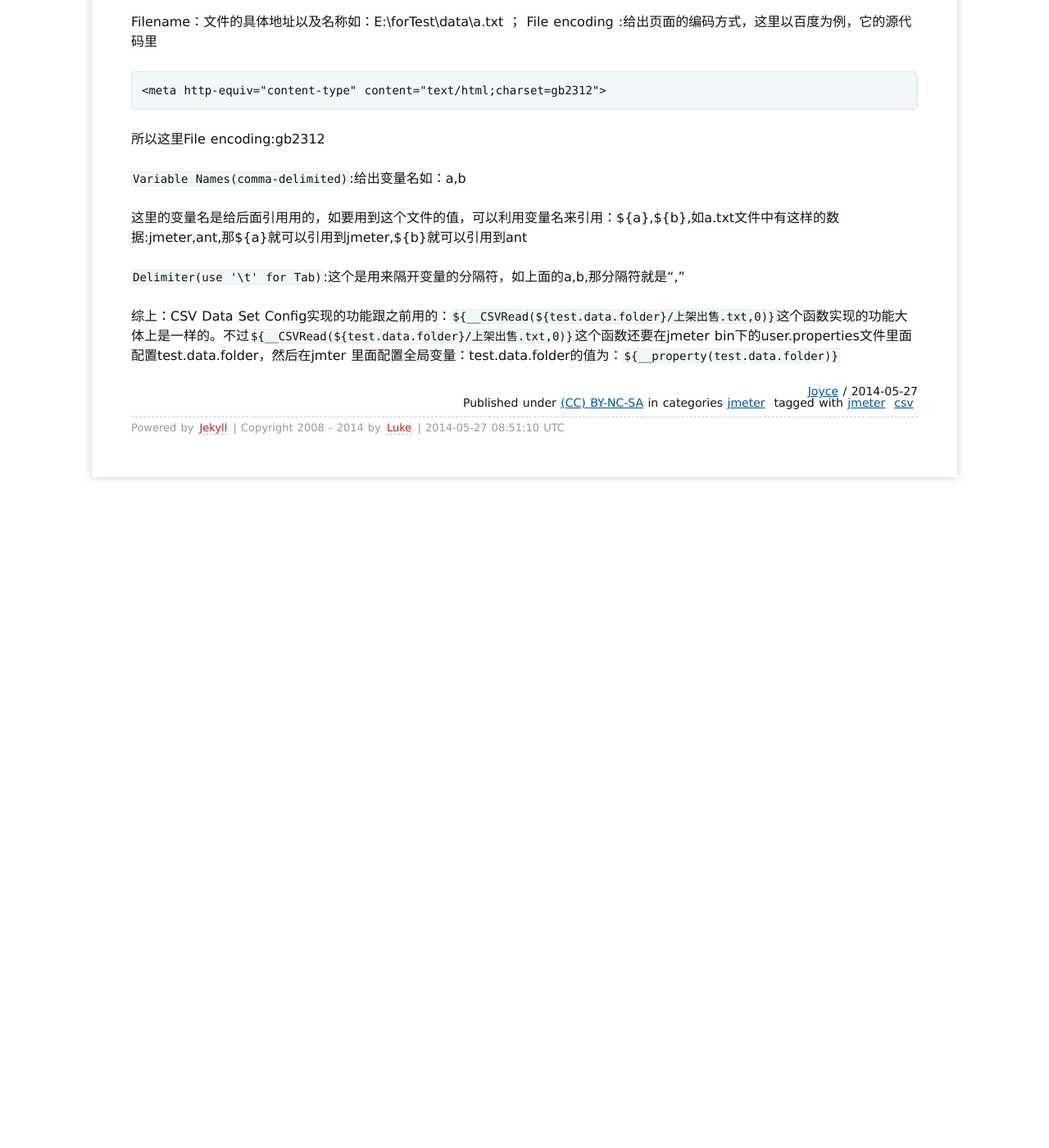
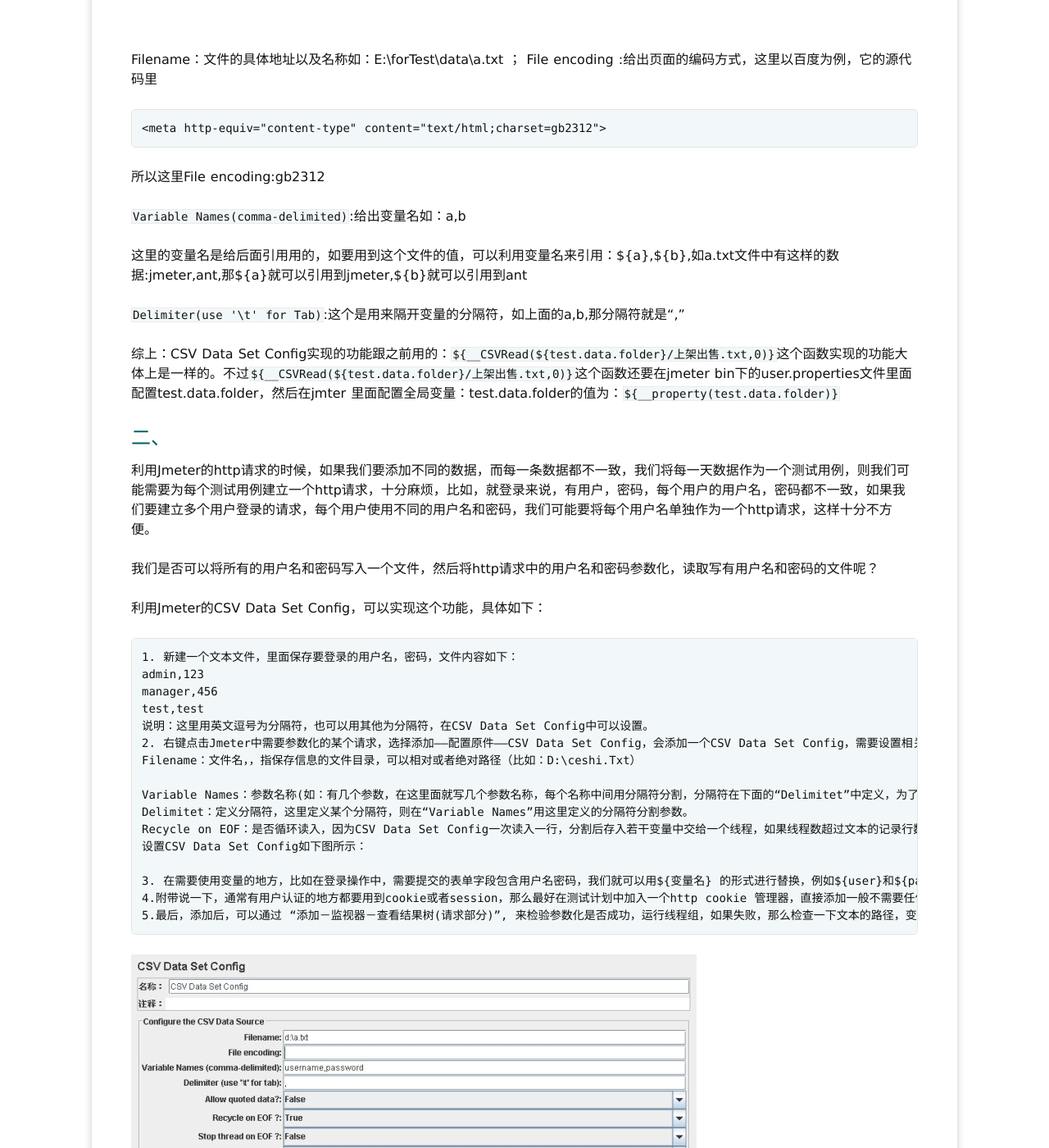
Before and after one commit to minghongjun/minghongjun.github.io, a Jekyll site: the page built from _posts/2014/2014-05-27-Jmeter-配置元件-CSVDataSetConfig用法.md, in a window 1280 px wide and 1400 px high, scrolled down 763 px. Shown: the whole window at 82% size. Built offline with Jekyll 4.4.1, drawn with Linux system fonts in a browser that asks for light colours; Markdown is read by kramdown in place of the engine named in the settings; comment, search, counter and statistics services are not loaded; before the commit the page ends 1393 px from its top, so only the background shows below that.

Commit message:
daily updates

```diff
--- a/_posts/2014/2014-05-27-Jmeter-配置元件-CSVDataSetConfig用法.md
+++ b/_posts/2014/2014-05-27-Jmeter-配置元件-CSVDataSetConfig用法.md
@@ -6,6 +6,8 @@ tags:
     - jmeter
     - csv
 ---
+
+## 一、
 
 CSV Data Set Config的用法，如下图：
 
@@ -25,3 +27,31 @@ File encoding :给出页面的编码方式，这里以百度为例，它的源
 `Delimiter(use '\t' for Tab)`:这个是用来隔开变量的分隔符，如上面的a,b,那分隔符就是“,”
 
 综上：CSV Data Set Config实现的功能跟之前用的：`${__CSVRead(${test.data.folder}/上架出售.txt,0)}`这个函数实现的功能大体上是一样的。不过`${__CSVRead(${test.data.folder}/上架出售.txt,0)}`这个函数还要在jmeter bin下的user.properties文件里面配置test.data.folder，然后在jmter 里面配置全局变量：test.data.folder的值为：`${__property(test.data.folder)}`
+
+## 二、
+
+利用Jmeter的http请求的时候，如果我们要添加不同的数据，而每一条数据都不一致，我们将每一天数据作为一个测试用例，则我们可能需要为每个测试用例建立一个http请求，十分麻烦，比如，就登录来说，有用户，密码，每个用户的用户名，密码都不一致，如果我们要建立多个用户登录的请求，每个用户使用不同的用户名和密码，我们可能要将每个用户名单独作为一个http请求，这样十分不方便。
+
+我们是否可以将所有的用户名和密码写入一个文件，然后将http请求中的用户名和密码参数化，读取写有用户名和密码的文件呢？
+
+利用Jmeter的CSV Data Set Config，可以实现这个功能，具体如下：
+
+    1. 新建一个文本文件，里面保存要登录的用户名，密码，文件内容如下：
+    admin,123
+    manager,456
+    test,test
+    说明：这里用英文逗号为分隔符，也可以用其他为分隔符，在CSV Data Set Config中可以设置。
+    2. 右键点击Jmeter中需要参数化的某个请求，选择添加——配置原件——CSV Data Set Config，会添加一个CSV Data Set Config，需要设置相关的一些内容，具体如下：
+    Filename：文件名，，指保存信息的文件目录，可以相对或者绝对路径（比如：D:\ceshi.Txt）
+
+    Variable Names：参数名称(如：有几个参数，在这里面就写几个参数名称，每个名称中间用分隔符分割，分隔符在下面的“Delimitet”中定义，为了和文件中的“,”对于，这里也用“,”分割每个参数名，（比如：use,password）
+    Delimitet：定义分隔符，这里定义某个分隔符，则在“Variable Names”用这里定义的分隔符分割参数。
+    Recycle on EOF：是否循环读入，因为CSV Data Set Config一次读入一行，分割后存入若干变量中交给一个线程，如果线程数超过文本的记录行数，那么可以选择从头再次读入
+    设置CSV Data Set Config如下图所示：
+
+    3. 在需要使用变量的地方，比如在登录操作中，需要提交的表单字段包含用户名密码，我们就可以用${变量名} 的形式进行替换，例如${user}和${password}
+    4.附带说一下，通常有用户认证的地方都要用到cookie或者session，那么最好在测试计划中加入一个http cookie 管理器，直接添加一般不需要任何设置，否则可能会出现登录失败（在测试结果中，如果看到多次请求不同页面返回的字节数却是相同的，那多半是登录失败了）
+    5.最后，添加后，可以通过 “添加－监视器－查看结果树(请求部分)”, 来检验参数化是否成功，运行线程组，如果失败，那么检查一下文本的路径，变量大小写等等，手册上说使用相对文本路径时，要以测试配置文件（默认是jmeter的bin目录）的目录为参考，但是我试过似乎不行，换成绝对路径就可以了
+
+
+<img src="/media/img/jmeter-csv-2.jpg">
```
Also changed, not shown: _posts/2014/2014-05-26-Java-做功能测试的优点和不足.md (+14 -0 lines), _posts/2014/2014-05-27-Jmeter-Counter.md (added, +95 -0 lines), _posts/2014/2014-05-27-Jmeter-cookie管理器设置问题.md (added, +46 -0 lines), media/img/jmeter-count-1.jpg (added), media/img/jmeter-count-2.jpg (added), media/img/jmeter-csv-2.jpg (added).
